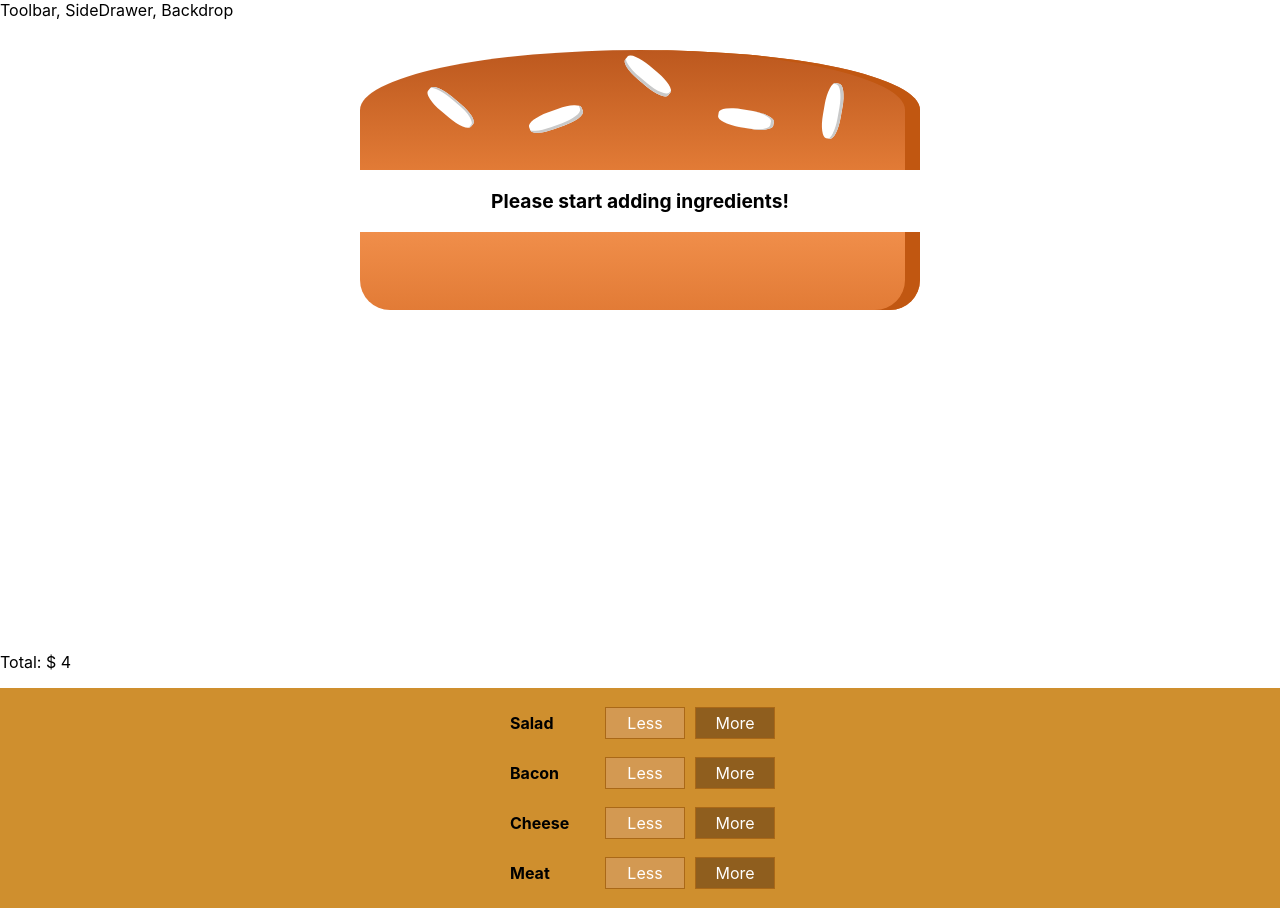
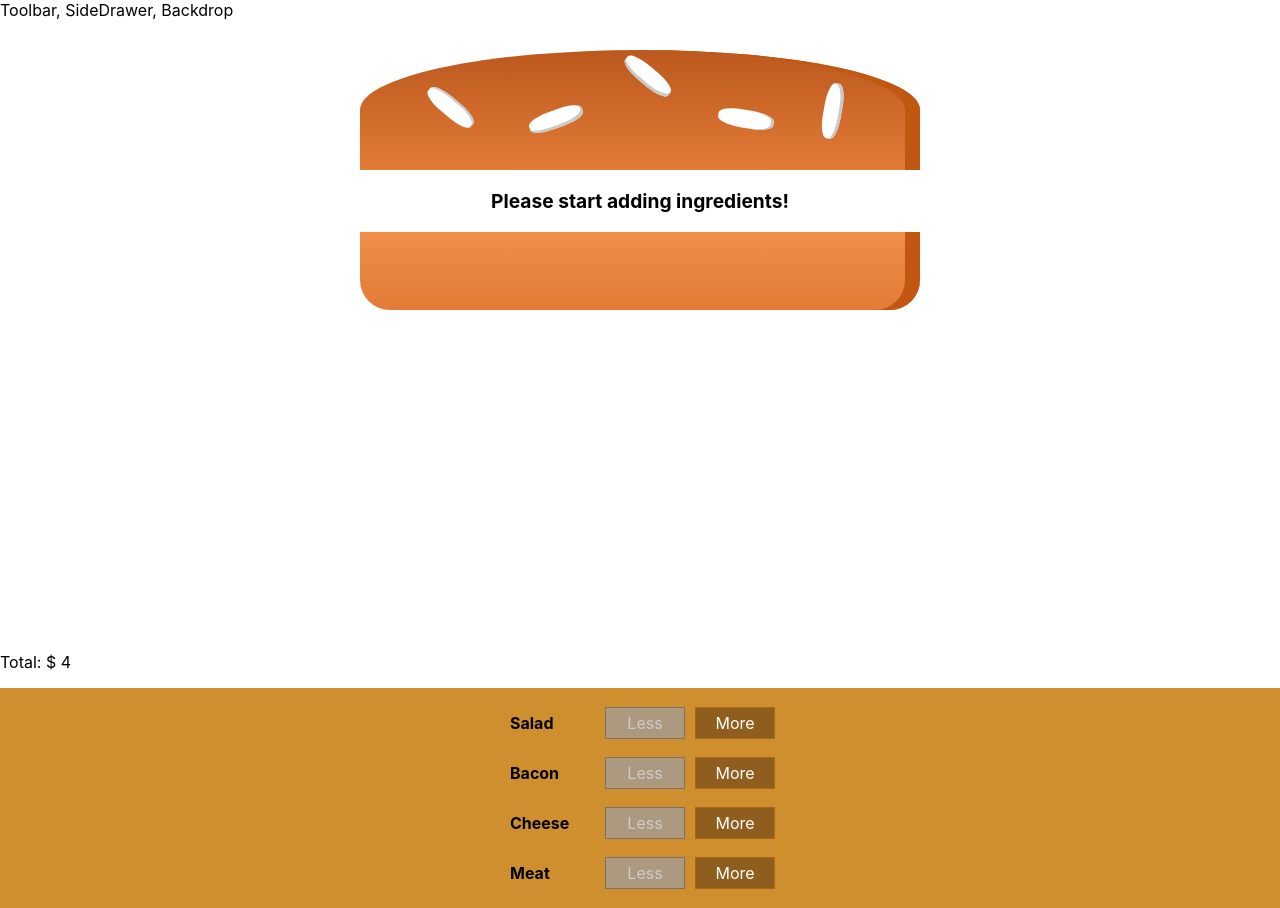
Before and after one commit to MatiasComercio/react-burger-builder, a React (Create React App) app: page / in a window 1280 px wide. Built offline with nearby package versions, Linux system fonts and the light colour scheme.

Commit message:
Add disable control

```diff
--- a/src/components/Burger/BuildControls/BuildControls.js
+++ b/src/components/Burger/BuildControls/BuildControls.js
@@ -19,6 +19,7 @@ const buildControls = props => (
         label={control.label}
         added={() => props.ingredientCountUpdated(control.type, 1)}
         removed={() => props.ingredientCountUpdated(control.type, -1)}
+        disabled={props.disabled[control.type]}
       />
     })}
   </div>
--- a/src/containers/BurgerBuilder/BurgerBuilder.js
+++ b/src/containers/BurgerBuilder/BurgerBuilder.js
@@ -45,12 +45,19 @@ class BurgerBuilder extends Component {
   };
 
   render() {
+    const ingredients = this.state.ingredients;
+    const disabledInfo = Object.keys(ingredients).reduce((mem, i) => {
+      mem[i] = ingredients[i] <= 0;
+      return mem;
+    }, {});
+
     return (
       <Aux>
         <Burger ingredients={this.state.ingredients}/>
         <p>Total: $ {this.state.totalPrice}</p>
         <BuildControls
           ingredientCountUpdated={this.updateIngredientCount}
+          disabled={disabledInfo}
         />
       </Aux>
     );
```
